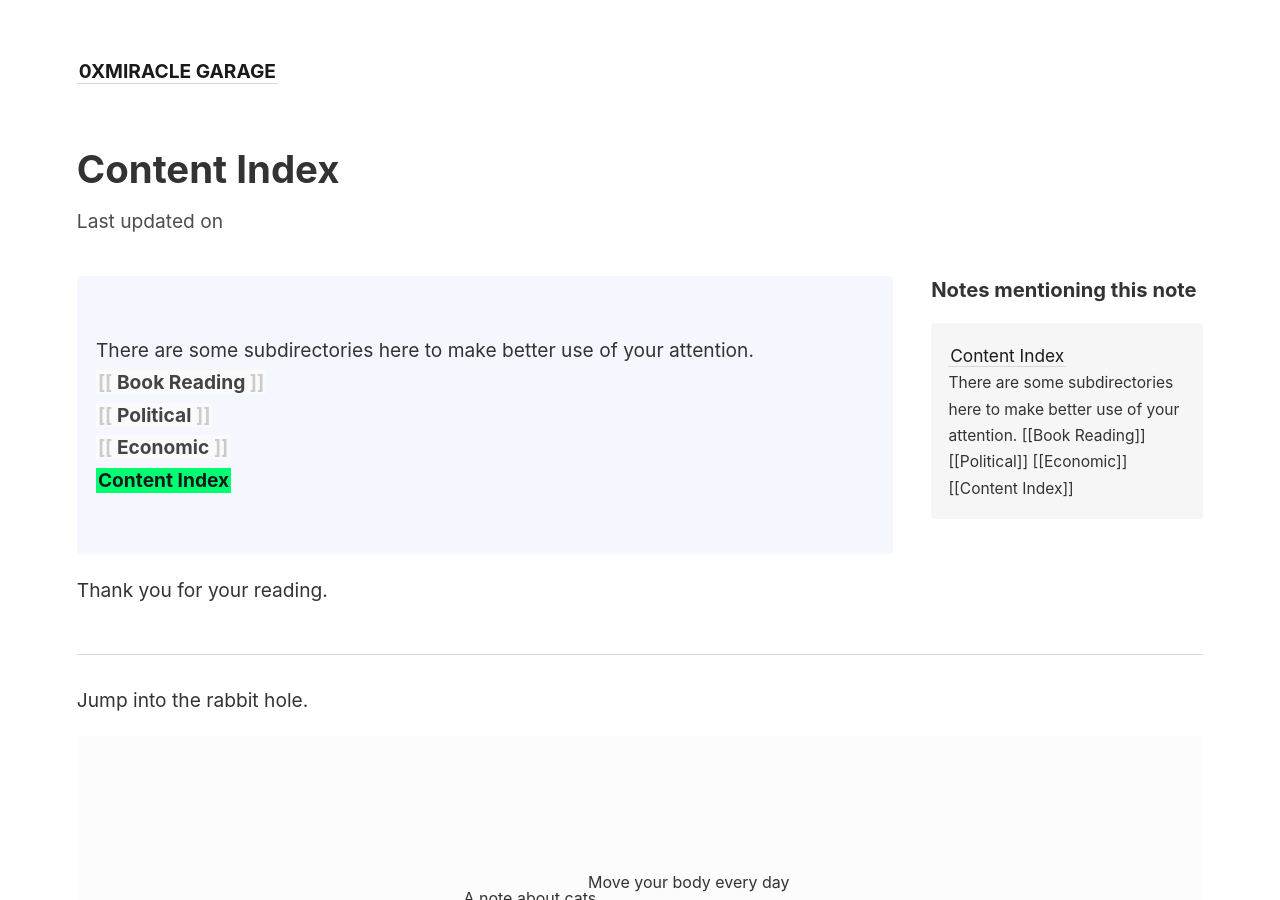
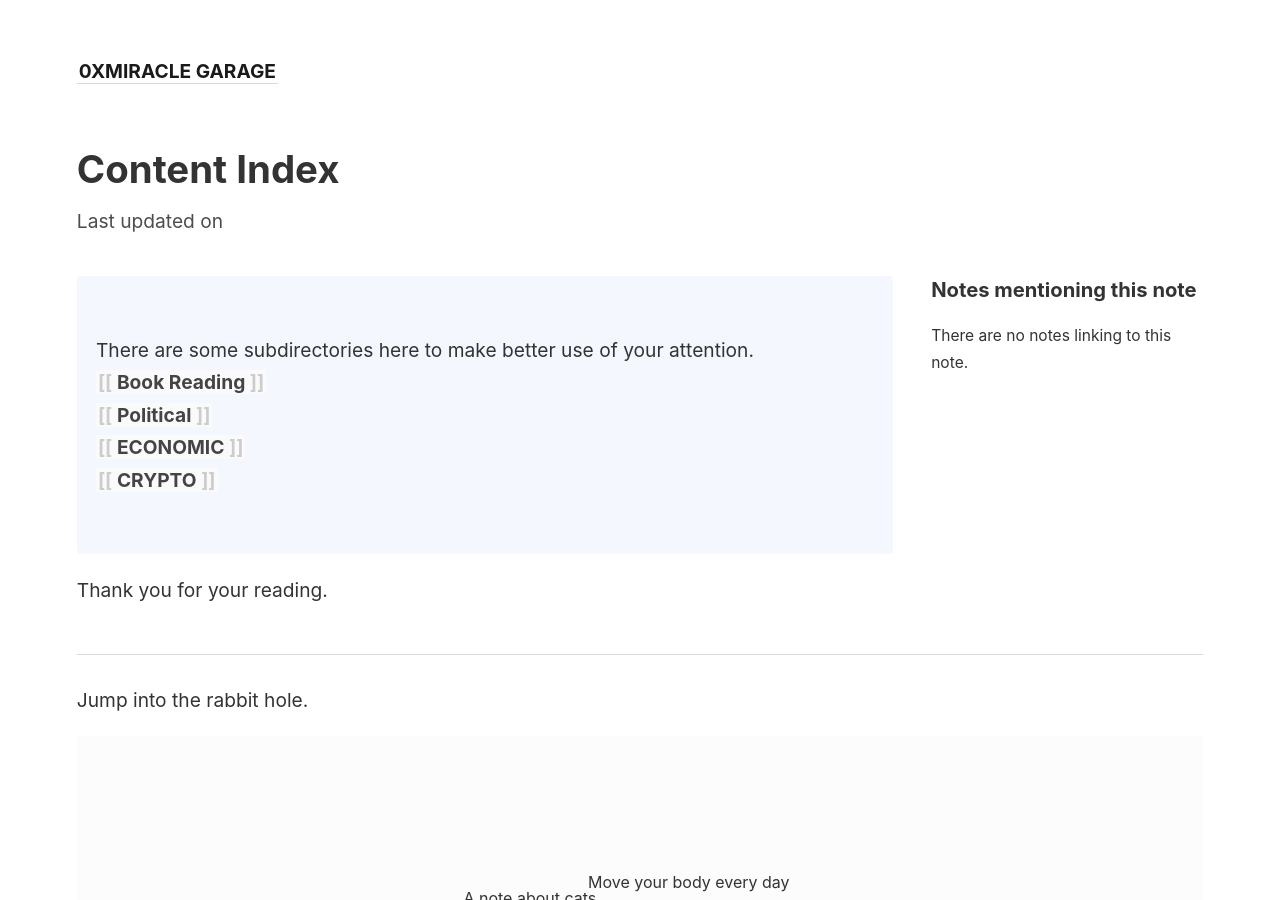
Before and after one commit to lkyxuan/bbbblog, a Jekyll site: the page built from _notes/Index/Content Index.md, in a window 1280 px wide and 900 px high. Built offline with Jekyll 4.4.1, drawn with Linux system fonts in a browser that asks for light colours.

Commit message:
vault backup: 2023-07-14 06:08:43
Affected files:
_notes/Index/Content Index.md

```diff
--- a/_notes/Index/Content Index.md
+++ b/_notes/Index/Content Index.md
@@ -5,6 +5,6 @@ title: Content Index
   There are some subdirectories here to make better use of your attention. <br>
   <span style="font-weight: bold">[[Book Reading]]</span><br>
   <span style="font-weight: bold">[[Political]]</span><br>
-  <span style="font-weight: bold">[[Economic]]</span><br>
-  <span style="font-weight: bold">[[Content Index]]</span><br>
+  <span style="font-weight: bold">[[ECONOMIC]]</span><br>
+  <span style="font-weight: bold">[[CRYPTO]]</span><br>
 </p>
```
